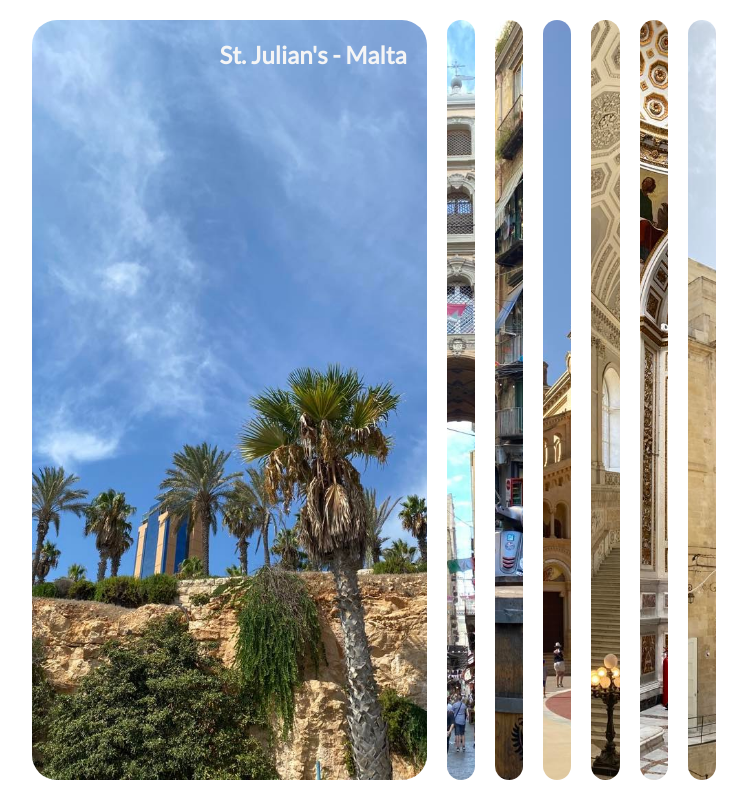
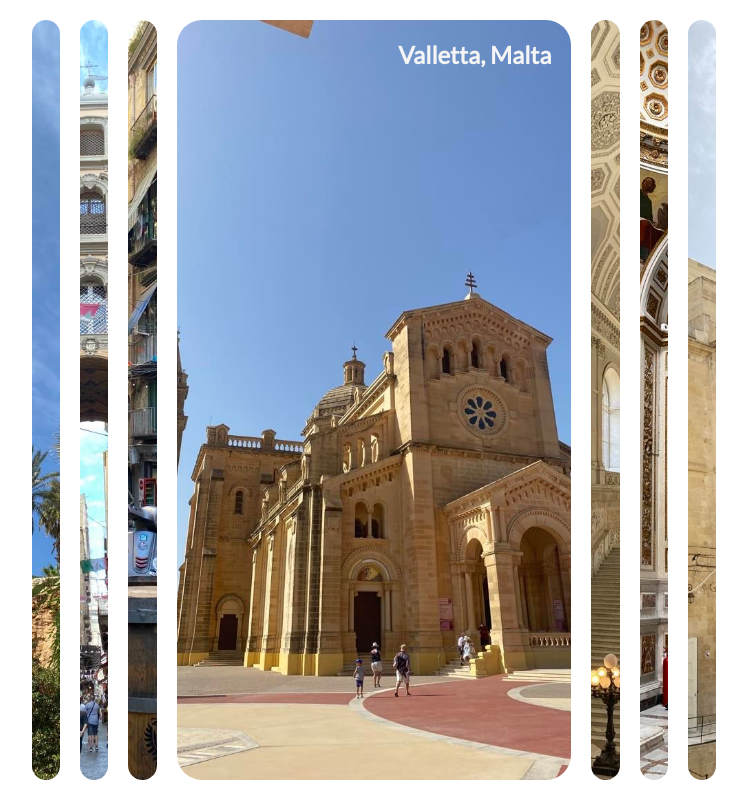
Before and after one commit to 6tg78/expanding-cards, a plain HTML site: page dist/index.html in a window 1280 px wide. Shown: the whole page, without its empty margins (266-1013 px from the left). Drawn offline with Linux system fonts and the light colour scheme.

Commit message:
small fix

```diff
--- a/dist/index.html
+++ b/dist/index.html
@@ -16,10 +16,7 @@
   </head>
   <body>
     <div class="container">
-      <div
-        class="panel active"
-        style="background-image: url('img/MaltaBay.jpg')"
-      >
+      <div class="panel" style="background-image: url('img/MaltaBay.jpg')">
         <h3>St. Julian's - Malta</h3>
       </div>
       <div class="panel" style="background-image: url('img/NapoliStreets.jpg')">
@@ -31,7 +28,10 @@
       >
         <h3>Napoli streets 2</h3>
       </div>
-      <div class="panel" style="background-image: url('img/Valletta.jpg')">
+      <div
+        class="panel active"
+        style="background-image: url('img/Valletta.jpg')"
+      >
         <h3>Valletta, Malta</h3>
       </div>
       <div class="panel" style="background-image: url('img/NapoliPalace.jpg')">
```
